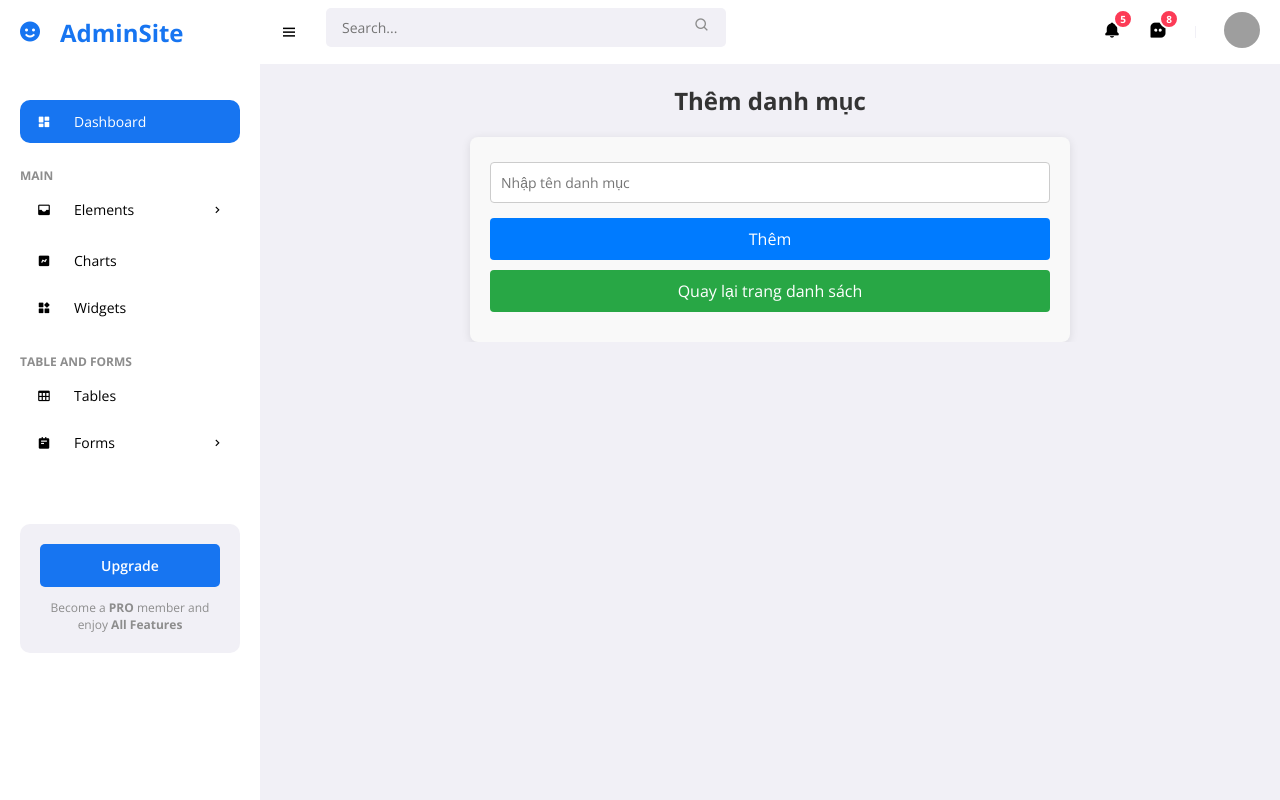
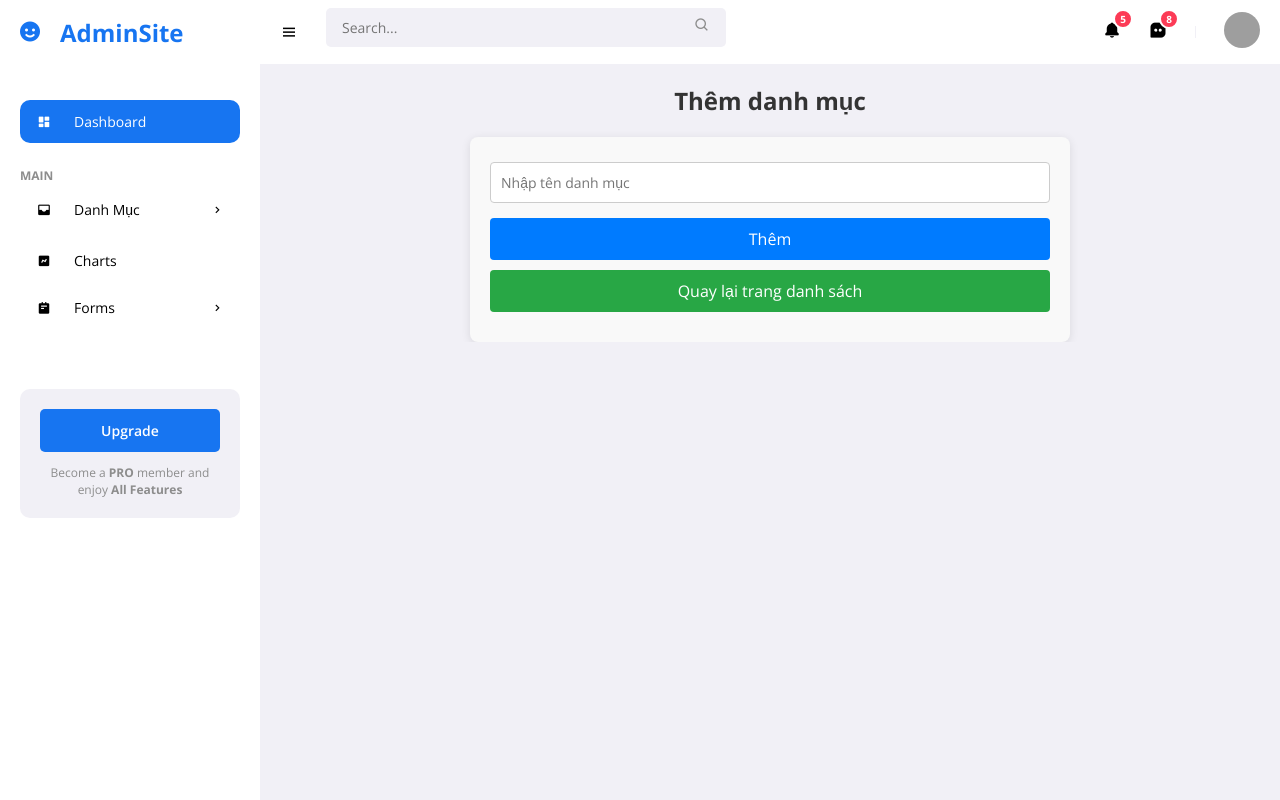
Before and after one commit to phanvui306/baby3, a Laravel app: page /danhmuc/create in a window 1280 px wide. Run offline with Laravel 12, Linux system fonts and the light colour scheme; some libraries are stand-ins or nearby versions; grey boxes are pictures that could not be loaded.

Commit message:
admin
lllllllllllllll

```diff
--- a/app/Http/Controllers/CategoryController.php
+++ b/app/Http/Controllers/CategoryController.php
@@ -22,12 +22,12 @@ class CategoryController extends Controller
 
     public function viewDanhMuc()
     {
-        return view('dsdanhmuc');
+        return view('admin.dsdanhmuc');
     }
     //
     public function them()
     {
-        return view('danhmuc'); // Trả về view thêm danh mục
+        return view('admin.danhmuc'); // Trả về view thêm danh mục
     }
 
     // Hiển thị trang thêm danh mục
--- a/resources/views/admin/sidebar.blade.php
+++ b/resources/views/admin/sidebar.blade.php
@@ -5,18 +5,18 @@
         <li><a href="#" class="active"><i class='bx bxs-dashboard icon' ></i> Dashboard</a></li>
         <li class="divider" data-text="main">Main</li>
         <li>
-            <a href="#"><i class='bx bxs-inbox icon' ></i> Elements <i class='bx bx-chevron-right icon-right' ></i></a>
+            <a href="#"><i class='bx bxs-inbox icon' ></i> Danh Mục <i class='bx bx-chevron-right icon-right' ></i></a>
             <ul class="side-dropdown">
-                <li><a href="#">Alert</a></li>
-                <li><a href="#">Badges</a></li>
-                <li><a href="#">Breadcrumbs</a></li>
-                <li><a href="#">Button</a></li>
+                <li><a href="{{route('products')}}">Sản phẩm</a></li>
+                <li><a href="{{route('danhmucs')}}">Danh mục</a></li>
+                <li><a href="{{route('orders')}}">Đơn hàng</a></li>
+                {{-- <li><a href="#">Button</a></li> --}}
             </ul>
         </li>
         <li><a href="#"><i class='bx bxs-chart icon' ></i> Charts</a></li>
-        <li><a href="#"><i class='bx bxs-widget icon' ></i> Widgets</a></li>
+        {{-- <li><a href="#"><i class='bx bxs-widget icon' ></i> Widgets</a></li>
         <li class="divider" data-text="table and forms">Table and forms</li>
-        <li><a href="#"><i class='bx bx-table icon' ></i> Tables</a></li>
+        <li><a href="#"><i class='bx bx-table icon' ></i> Tables</a></li> --}}
         <li>
             <a href="#"><i class='bx bxs-notepad icon' ></i> Forms <i class='bx bx-chevron-right icon-right' ></i></a>
             <ul class="side-dropdown">
--- a/routes/web.php
+++ b/routes/web.php
@@ -41,7 +41,7 @@ Route::get('/test-api', function () {
 
 Route::get('/admin', [DashboardController::class, 'index'])->name('admin.dashboard');
 
-Route::get('/danhmuc', [CategoryController::class, 'viewDanhMuc']);
+Route::get('/danhmuc', [CategoryController::class, 'viewDanhMuc'])->name('danhmucs');
 
 Route::get('/danhmuc/create', [CategoryController::class, 'viewThemDanhMuc'])->name('danhmuc.create');
 
@@ -49,12 +49,12 @@ Route::get('/danhmuc/edit', function () {
     return view('admin.update_danhmuc');
 });
 
-Route::get('/orders', [ OrderController::class, 'viewDonHang']);
+Route::get('/orders', [ OrderController::class, 'viewDonHang'])->name('orders');
 
 
 
 
-Route::get('/products', [ProductController::class, 'viewProduct']);
+Route::get('/products', [ProductController::class, 'viewProduct'])->name('products');
 Route::get('/products/create', [ProductController::class, 'viewThemProduct'])->name('products.create');
 Route::get('product/edit/', [ProductController::class, 'viewEditProduct']);
 Route::get('/image/create', [ImageController::class,'viewThemImage']);
```
Also changed, not shown: resources/views/admin/danhmuc.blade.php (renamed from resources/views/danhmuc.blade.php, +5 -10 lines), resources/views/admin/dsdanhmuc.blade.php (renamed from resources/views/dsdanhmuc.blade.php, +4 -11 lines), resources/views/admin/editDanhmuc.blade.php (added, +20 -0 lines), resources/views/editDanhmuc.blade.php (deleted, +0 -14 lines).
